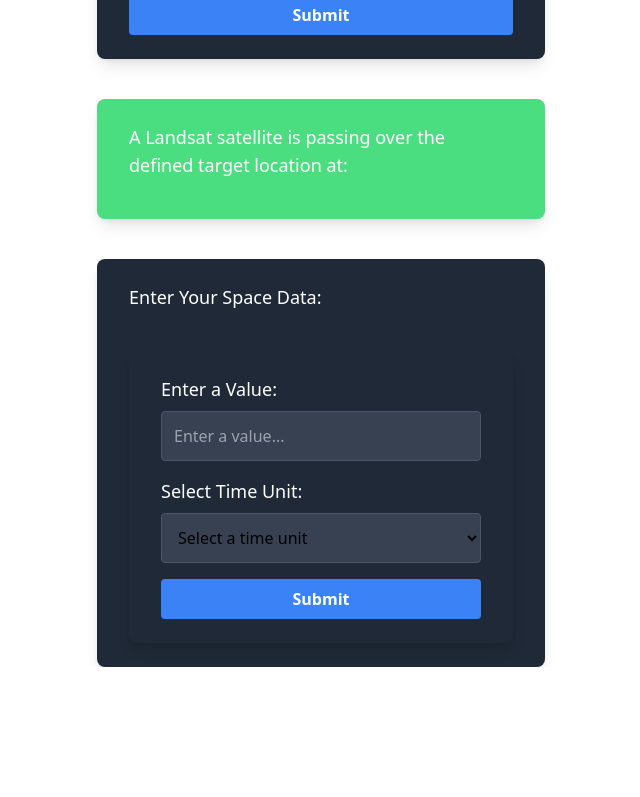
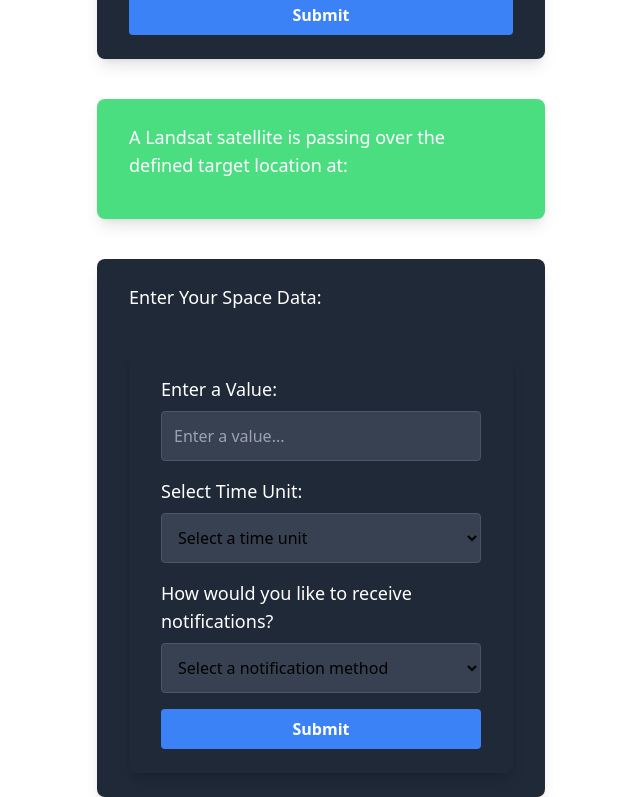
Before and after one commit to ehope12/Data-Voyagers, a React (Create React App) app in the folder frontend/: page / in a window 1280 px wide. Shown: the part 986-1783 px from the top of the page, without its empty margins (319-959 px from the left). Before the commit the page ends 1653 px from the top, so only its background shows below. Built offline with nearby package versions, Linux system fonts and the light colour scheme.

Commit message:
home.js update

```diff
--- a/frontend/src/pages/Home.js
+++ b/frontend/src/pages/Home.js
@@ -5,6 +5,7 @@ import bgimg from "../assets/bgimg.png";
 const Home = () => {
     const [inputValue, setInputValue] = useState('');
     const [outputValue, setOutputValue] = useState('');
+    const [notificationMethod, setNotificationMethod] = useState('');
     const [latLon, setLatLon] = useState('');
 
     const [timeUnit, setTimeUnit] = useState('');
@@ -15,6 +16,9 @@ const Home = () => {
 
     const handleTimeUnitChange = (e) => {
         setTimeUnit(e.target.value);
+    };
+    const handleNotificationMethodChange = (e) => {
+        setNotificationMethod(e.target.value);
     };
 
     const handleSubmit = async (e) => {
@@ -90,7 +94,6 @@ const Home = () => {
                 )}
             </div>
 
-
             {/* Output Section 1 */}
             <div id="input-section" className="bg-green-400 rounded-lg p-6 shadow-lg w-full max-w-md mt-10 px-5 md:px-8">
                 <form onSubmit={handleSubmit}>
@@ -102,17 +105,14 @@ const Home = () => {
                 </form>
             </div>
 
-
         {/* Input Section 2 */}
         <div id="input-section" className="bg-gray-800 rounded-lg p-6  shadow-lg w-full max-w-md mt-10 px-5 md:px-8">
            <form onSubmit={handleSubmit}>
             <label className="block ">
                 <span className="text-lg text-white">Enter Your Space Data:</span>
-
              </label>
 
-
-            {/* Input Section with Plain Input Field and Dropdown */}
+            {/* Input Section with Float Input Field and 2 Dropdowns*/}
             <div id="input-section" className="bg-gray-800 rounded-lg p-6 shadow-lg w-full max-w-md mt-10 px-5 md:px-8">
                 <form onSubmit={handleSubmit}>
                     {/* Plain Input Field */}
@@ -127,8 +127,6 @@ const Home = () => {
                         />
                     </label>
 
-
-
                     {/* Dropdown for Time Unit */}
                     <label className="block mb-4">
                         <span className="text-lg text-white">Select Time Unit:</span>
@@ -136,8 +134,9 @@ const Home = () => {
                             value={timeUnit}
                             onChange={handleTimeUnitChange}
                             className="mt-2 block w-full p-3 rounded bg-gray-700 border border-gray-600 focus:outline-none focus:ring focus:ring-blue-500"
+
                         >
-                            <option value="" disabled>Select a time unit</option>
+                            <option value="" disabled >Select a time unit</option>
                             <option value="hours">Hours</option>
                             <option value="days">Days</option>
                             <option value="weeks">Weeks</option>
@@ -145,6 +144,22 @@ const Home = () => {
                             <option value="years">Years</option>
                         </select>
                     </label>
+                        {/* Dropdown for Notification Method */}
+                    <label className="block mb-4">
+                        <span className="text-lg text-white">How would you like to receive notifications?</span>
+                        <select
+                            value={notificationMethod}
+                            onChange={handleNotificationMethodChange}
+                            className="mt-2 block w-full p-3 rounded bg-gray-700 border border-gray-600 focus:outline-none focus:ring focus:ring-blue-500"
+                            style={{ position: 'relative', zIndex: 10 }}
+                        >
+                            <option className="" value="" disabled>Select a notification method</option>
+                            <option value="email">Email</option>
+                            <option value="sms">SMS</option>
+                            <option value="push">Push Notification</option>
+                        </select>
+                    </label>
+
                     </form>
                     <button
                 type="submit"
```
